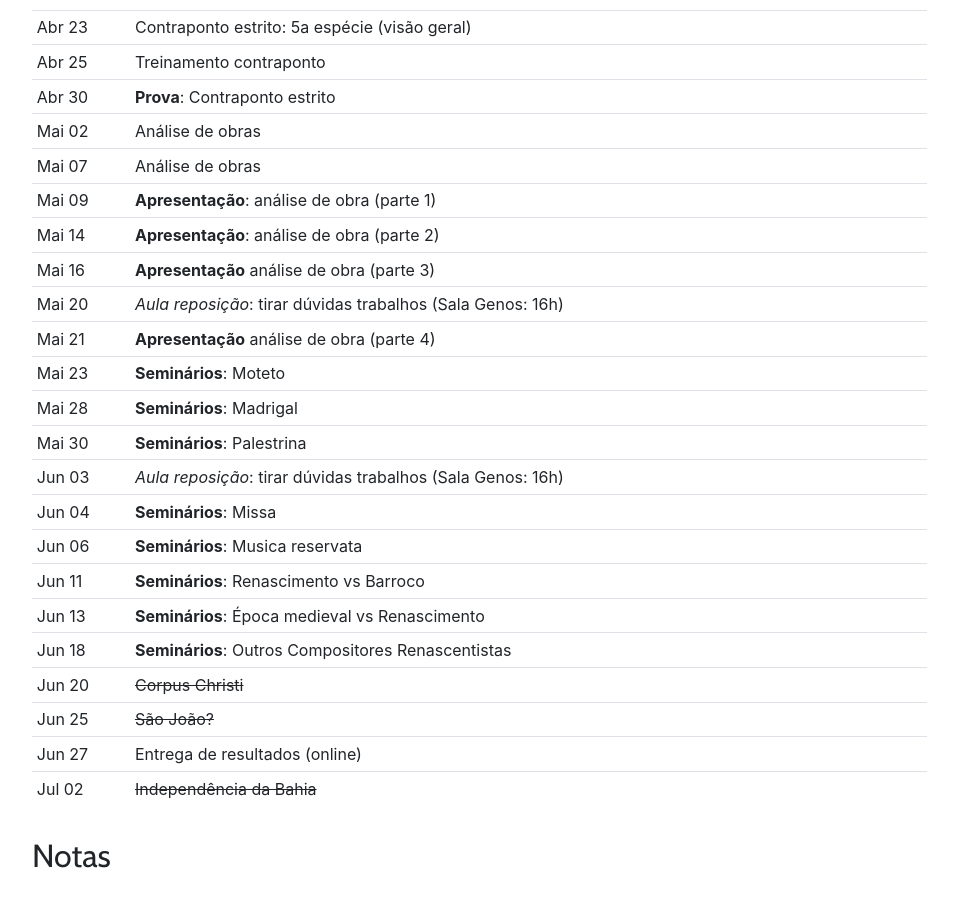
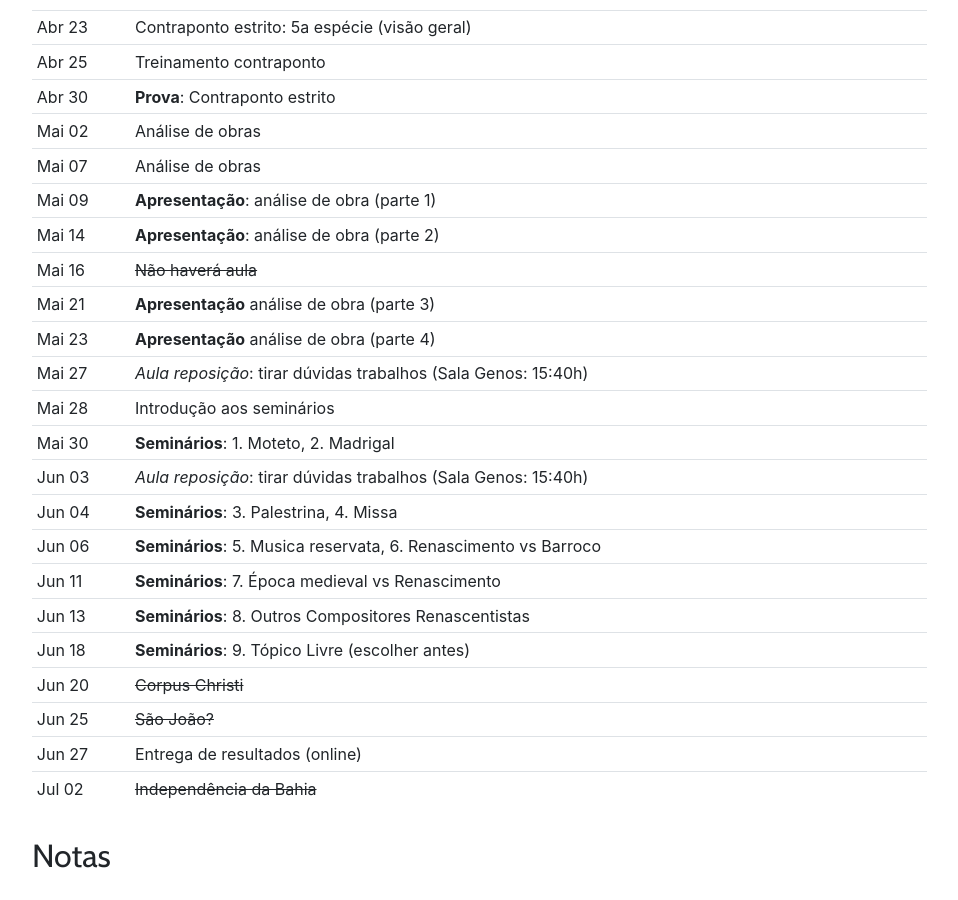
Before and after one commit to kroger/genosmus, a Jekyll site: the page built from _pedro/musa75.md, in a window 1280 px wide and 900 px high, scrolled down 2106 px. Shown: the whole window, without its empty margins (68-1026 px from the left). Built offline with Jekyll 4.4.1, drawn with Linux system fonts in a browser that asks for light colours.

Commit message:
Atualiza cronograma de LEM 7

```diff
--- a/_pedro/musa75.md
+++ b/_pedro/musa75.md
@@ -82,18 +82,18 @@ Mai 02 | Análise de obras
 Mai 07 | Análise de obras
 Mai 09 | **Apresentação**: análise de obra (parte 1)
 Mai 14 | **Apresentação**: análise de obra (parte 2)
-Mai 16 | **Apresentação** análise de obra (parte 3)
-Mai 20 | *Aula reposição*: tirar dúvidas trabalhos (Sala Genos: 16h)
-Mai 21 | **Apresentação** análise de obra (parte 4)
-Mai 23 | **Seminários**: Moteto
-Mai 28 | **Seminários**: Madrigal
-Mai 30 | **Seminários**: Palestrina
-Jun 03 | *Aula reposição*: tirar dúvidas trabalhos (Sala Genos: 16h)
-Jun 04 | **Seminários**: Missa
-Jun 06 | **Seminários**: Musica reservata
-Jun 11 | **Seminários**: Renascimento vs Barroco
-Jun 13 | **Seminários**: Época medieval vs Renascimento
-Jun 18 | **Seminários**: Outros Compositores Renascentistas
+Mai 16 | <del>Não haverá aula</del>
+Mai 21 | **Apresentação** análise de obra (parte 3)
+Mai 23 | **Apresentação** análise de obra (parte 4)
+Mai 27 | *Aula reposição*: tirar dúvidas trabalhos (Sala Genos: 15:40h)
+Mai 28 | Introdução aos seminários
+Mai 30 | **Seminários**: 1. Moteto, 2. Madrigal
+Jun 03 | *Aula reposição*: tirar dúvidas trabalhos (Sala Genos: 15:40h)
+Jun 04 | **Seminários**: 3. Palestrina, 4. Missa
+Jun 06 | **Seminários**: 5. Musica reservata, 6. Renascimento vs Barroco
+Jun 11 | **Seminários**: 7. Época medieval vs Renascimento
+Jun 13 | **Seminários**: 8. Outros Compositores Renascentistas
+Jun 18 | **Seminários**: 9. Tópico Livre (escolher antes)
 Jun 20 | <del>Corpus Christi</del>
 Jun 25 | <del>São João?</del>
 Jun 27 | Entrega de resultados (online)
```
